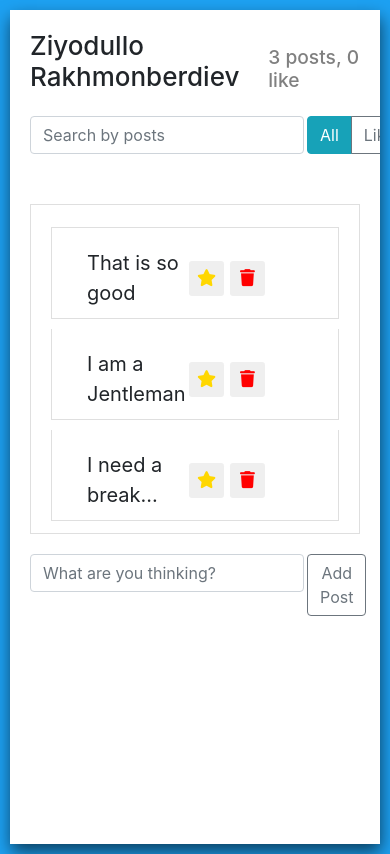
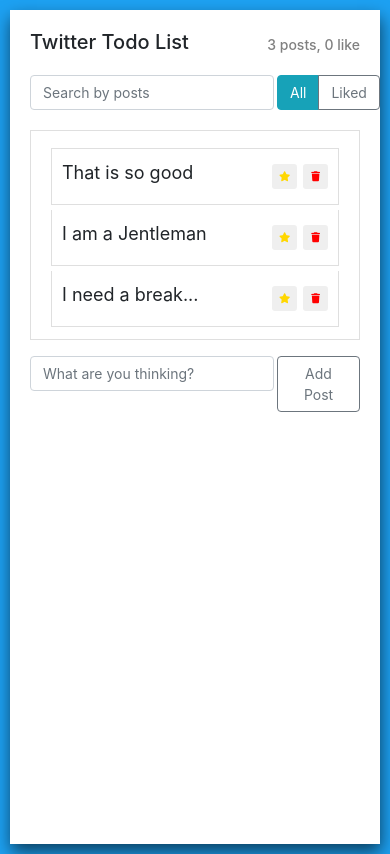
Before and after one commit to ZiyodulloRakhmonberdiev/TwitterAnalogInReact, a React app: page / in a window 390 px wide. Built offline with nearby package versions, Linux system fonts and the light colour scheme.

Commit message:
mobile format is ready

```diff
--- a/src/App.css
+++ /dev/null
@@ -1,38 +0,0 @@
-.App {
-  text-align: center;
-}
-
-.App-logo {
-  height: 40vmin;
-  pointer-events: none;
-}
-
-@media (prefers-reduced-motion: no-preference) {
-  .App-logo {
-    animation: App-logo-spin infinite 20s linear;
-  }
-}
-
-.App-header {
-  background-color: #282c34;
-  min-height: 100vh;
-  display: flex;
-  flex-direction: column;
-  align-items: center;
-  justify-content: center;
-  font-size: calc(10px + 2vmin);
-  color: white;
-}
-
-.App-link {
-  color: #61dafb;
-}
-
-@keyframes App-logo-spin {
-  from {
-    transform: rotate(0deg);
-  }
-  to {
-    transform: rotate(360deg);
-  }
-}
--- a/src/components/App/App.js
+++ b/src/components/App/App.js
@@ -26,6 +26,23 @@ export default class App extends Component {
     this.onFilterSelect = this.onFilterSelect.bind(this);
     this.maxId = 4;
   }
+  addItem(body) {
+    if (body === "") {
+      alert("Fill in the field");
+    } else {
+      const newItem = {
+        label: body,
+        important: false,
+        id: this.maxId++,
+      };
+      this.setState(({ data }) => {
+        const newArr = [...data, newItem];
+        return {
+          data: newArr,
+        };
+      });
+    }
+  }
   deleteItem(id) {
     this.setState(({ data }) => {
       const index = data.findIndex((elem) => elem.id === id);
@@ -50,19 +67,13 @@ export default class App extends Component {
       return items;
     }
   }
-  addItem(body) {
-    const newItem = {
-      label: body,
-      important: false,
-      id: this.maxId++,
-    };
-    this.setState(({ data }) => {
-      const newArr = [...data, newItem];
-      return {
-        data: newArr,
-      };
-    });
-  }
+
+  // componentDidUpdate() {
+  //   localStorage.setItem("myTodos", []);
+  //   myTodos[].push(this.term)
+  // }
+  // this.saveLocatTodos();
+
   onToggleImportant(id) {
     this.setState(({ data }) => {
       const index = data.findIndex((item) => item.id === id);
--- a/src/components/AppHeader/AppHeader.css
+++ b/src/components/AppHeader/AppHeader.css
@@ -9,3 +9,12 @@
   font-size: 1.2rem;
   color: grey;
 }
+@media(max-width: 576px){
+  .app-header h1 {
+    font-size: 20px;
+  }
+  .app-header h2 {
+    font-size: 14px;
+    color: grey;
+  }
+}
--- a/src/components/AppHeader/AppHeader.js
+++ b/src/components/AppHeader/AppHeader.js
@@ -2,7 +2,7 @@ import "./AppHeader.css";
 const AppHeader = ({ allPosts, liked }) => {
   return (
     <div className="app-header d-flex">
-      <h1>Ziyodullo Rakhmonberdiev</h1>
+      <h1>Twitter Todo List</h1>
       <h2>
         {allPosts} posts, {liked} like
       </h2>
--- a/src/components/PostAddForm/PostAddForm.css
+++ b/src/components/PostAddForm/PostAddForm.css
@@ -6,3 +6,19 @@
   flex-grow: 1;
   margin-right: 3px;
 }
+@media(max-width: 576px){
+  .bottom-panel {
+    margin-top: 10px;
+  }
+  .new-post-label{
+    font-size: 14px;
+  }
+  .add__post__btn{
+    font-size: 14px;
+  }
+  .bottom-panel .new-post-label {
+    width: auto;
+    flex-grow: 1;
+    margin-right: 3px;
+  }
+}
--- a/src/components/PostAddForm/PostAddForm.js
+++ b/src/components/PostAddForm/PostAddForm.js
@@ -12,6 +12,7 @@ export default class PostAddForm extends Component {
   onValueChange(e) {
     this.setState({ text: e.target.value });
   }
+
   onSubmit(e) {
     e.preventDefault();
     this.props.onAdd(this.state.text);
@@ -29,7 +30,7 @@ export default class PostAddForm extends Component {
         />
         <button
           type="button"
-          className="btn btn-outline-secondary"
+          className="btn btn-outline-secondary add__post__btn"
           onClick={this.onSubmit}
         >
           Add Post
--- a/src/components/PostList/PostList.css
+++ b/src/components/PostList/PostList.css
@@ -5,3 +5,13 @@
   padding: 20px 35px 10px 35px;
   margin-top: 10px;
 }
+@media(max-width: 576px){
+  .app-list {
+    margin-top: 20px;
+  }
+  .app-list .list-group-item {
+    padding: 5px;
+    margin-top: 5px;
+    justify-content: space-between;
+  }
+}
--- a/src/components/PostListItem/PostListItem.css
+++ b/src/components/PostListItem/PostListItem.css
@@ -1,4 +1,4 @@
-.app-list-item {
+.app-list-item-label {
   font-size: 1.25rem;
 }
 
@@ -37,6 +37,7 @@
 .app-list-item.like .fa-heart {
   opacity: 1;
   transform: translateX(0);
+  color: crimson;
 }
 .app-list-item.important .app-list-item-label {
   color: #ffd700;
@@ -44,3 +45,25 @@
 .app-list-item.important .btn-star {
   color: #aeaeae;
 }
+@media(max-width: 576px){
+  .app-list-item{
+    padding: 5px;
+    padding-right: 0;
+    margin-right: 2px;
+  }
+  .app-list-item-label{
+    font-size: 18px;
+  }
+  .app-list-item button {
+    width: 25px;
+    height: 25px;
+    margin: 3px;
+    font-size: 10px;
+    display: flex;
+    align-items: center;
+    justify-content: center;
+  }
+  .btn-heart{
+    font-size: 10px;
+  }
+}
--- a/src/components/PostListItem/PostListItem.js
+++ b/src/components/PostListItem/PostListItem.js
@@ -23,6 +23,8 @@ export default class PostListItem extends Component {
           {label}
         </span>
         <div className="d-flex justify-content-between align-items-center">
+          <i type="button" className="btn-heart fa fa-heart"></i>
+
           <button
             type="button"
             className="btn-star btn-sm"
@@ -33,7 +35,6 @@ export default class PostListItem extends Component {
           <button type="button" className="btn-trash btn-sm" onClick={onDelete}>
             <i className="fas fa-trash"></i>
           </button>
-          <i type="button" className="btn-heart fa fa-heart"></i>
         </div>
       </div>
     );
--- /dev/null
+++ b/src/components/PostStatusFilter/PostStatusFilter.css
@@ -0,0 +1,5 @@
+@media(max-width: 576px){
+  .filter__buttons{
+    font-size: 14px;
+  }
+}
--- a/src/components/PostStatusFilter/PostStatusFilter.js
+++ b/src/components/PostStatusFilter/PostStatusFilter.js
@@ -1,5 +1,5 @@
 import { Component } from "react";
-
+import "./PostStatusFilter.css";
 export default class PostStatusFilter extends Component {
   constructor(props) {
     super(props);
@@ -16,7 +16,7 @@ export default class PostStatusFilter extends Component {
         <button
           key={name}
           type="button"
-          className={`btn ${clazz}`}
+          className={`btn ${clazz} filter__buttons`}
           onClick={() => this.props.onFilterSelect(name)}
         >
           {label}
--- a/src/components/SearchPanel/SearchPanel.css
+++ b/src/components/SearchPanel/SearchPanel.css
@@ -6,3 +6,14 @@
   flex-grow: 1;
   margin-right: 3px;
 }
+@media(max-width: 576px){
+  .search-panel {
+    margin: .8rem 0;
+  }
+  .search-panel .search-input {
+    width: auto;
+    flex-grow: 1;
+    margin-right: 3px;
+    font-size: 14px;
+  }
+}
```
